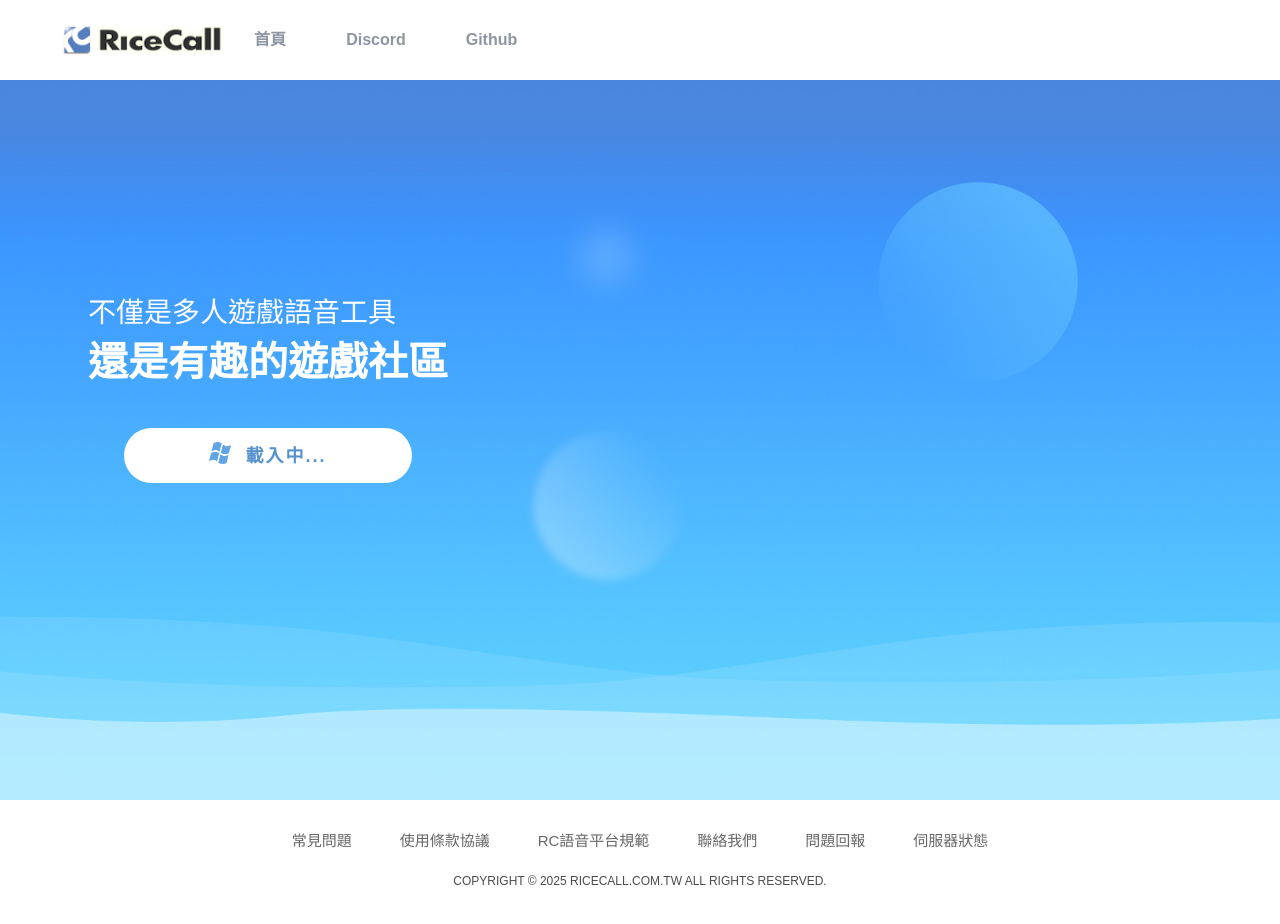
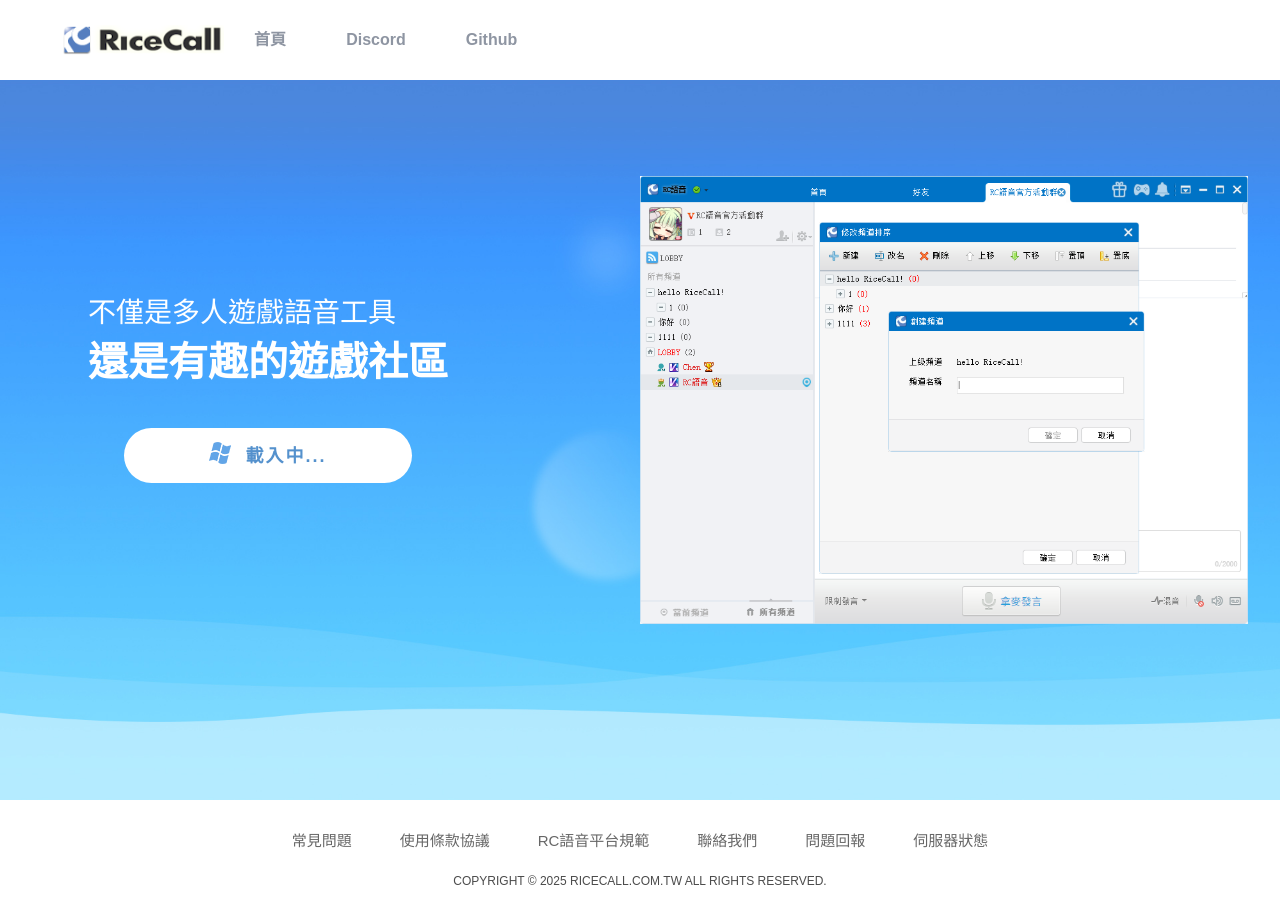
Before and after one commit to cstrikeasia/rc-website, a Next.js app: page / in a window 1280 px wide. Shown: the top 924 px of the page. Built offline with nearby package versions, Linux system fonts and the light colour scheme; no server answers.

Commit message:
fix: index background image

```diff
--- a/app/page.tsx
+++ b/app/page.tsx
@@ -35,6 +35,9 @@
     <>
       <Header />
       <div className={content["main"]}>
+        <div className={content["bgImageBox"]}>
+          <div className={content["bgImage"]} />
+        </div>
         <div className={content["wrapper"]}>
           <h1>不僅是多人遊戲語音工具</h1>
           <h2>還是有趣的遊戲社區</h2>
```
